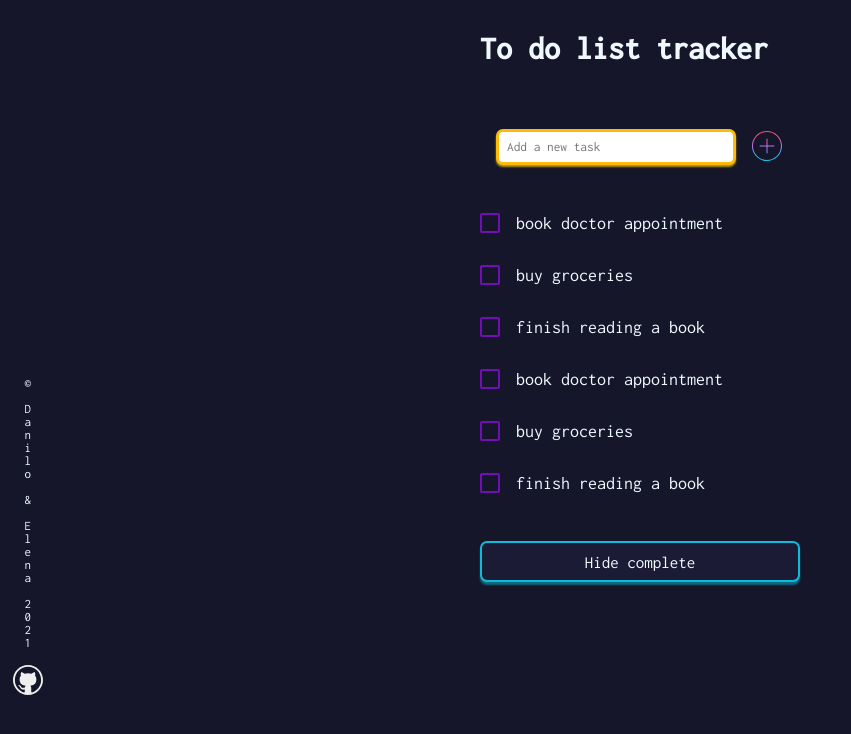
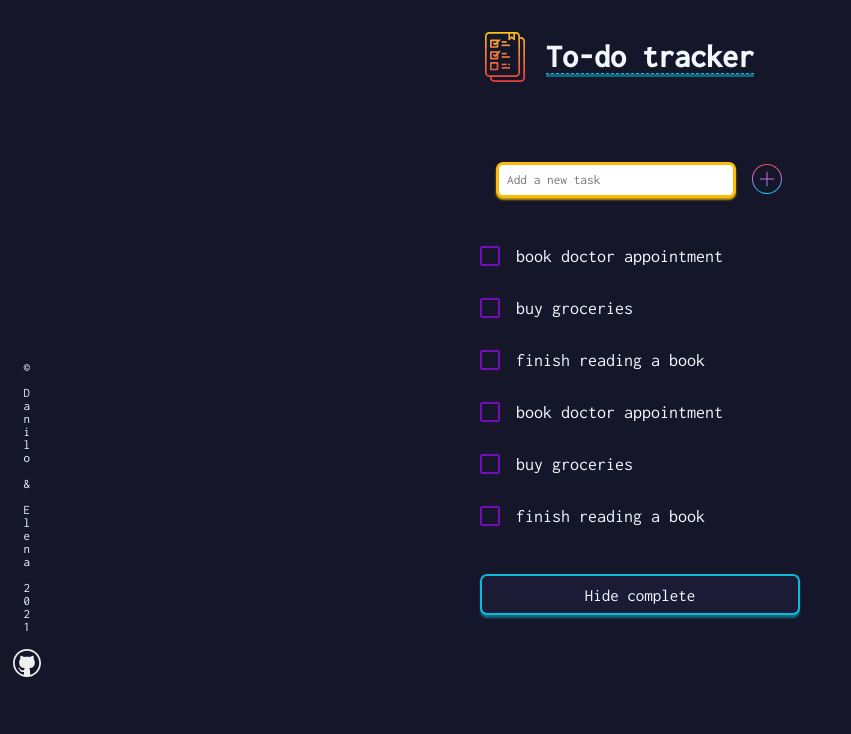
Before and after one commit to fac22/Danilo-and-Elena-to-do-list, a website: page index.html in a window 1280 px wide. Shown: the whole page, without its empty margins (0-851 px from the left). Drawn offline with Linux system fonts and the light colour scheme.

Commit message:
header improvements

```diff
--- a/index.html
+++ b/index.html
@@ -11,8 +11,11 @@
     <title>To-do list tracker</title>
   </head>
   <body>
-    <header class="center width-sm">
-      <h1>To do list tracker</h1>
+    <header>
+      <div class="center width-sm row" id="title">
+        <img src="images/to-do-list(1).svg" alt="to-do icon" />
+        <h1>To-do tracker</h1>
+      </div>
     </header>
     <main class="center width-sm stack-xl">
       <!-- ---------------------- ADD TASK -->
@@ -108,6 +111,7 @@
         /></a>
       </div>
     </footer>
+
     <script src="testing/test-helpers.js"></script>
     <script src="testing/index.test.js"></script>
     <script src="script.js"></script>
--- a/style.css
+++ b/style.css
@@ -20,12 +20,31 @@ yellow #ffba08
 body {
   font-family: 'Inconsolata', monospace;
   background-color: #151629;
+
+  /* background: repeating-linear-gradient(
+    45deg,
+    #151629,
+    #151629 10px,
+    #465298 10px,
+    #465298 12px
+  ); */
   color: aliceblue;
   margin-top: 2rem;
 }
+/* .container {
+  background-color: #151629;
+  padding: 2rem;
+} */
 
 h1 {
-  margin-bottom: 4rem;
+  border-bottom: 1px dashed rgb(14, 187, 218);
+  box-shadow: 0px 3px 0px 0px rgba(14, 187, 218, 0.5);
+}
+header img {
+  width: 50px;
+}
+#title {
+  margin-bottom: 5rem;
 }
 
 /* ---------------------------------- ADD TASK */
@@ -145,10 +164,10 @@ input[type='checkbox']:checked {
 footer {
   position: fixed;
   left: 1%;
-  top: 47%;
+  top: 45%;
 }
 footer img {
-  width: 30px;
+  width: 28px;
   transition: all 0.3s;
 }
 footer img:hover {
```
